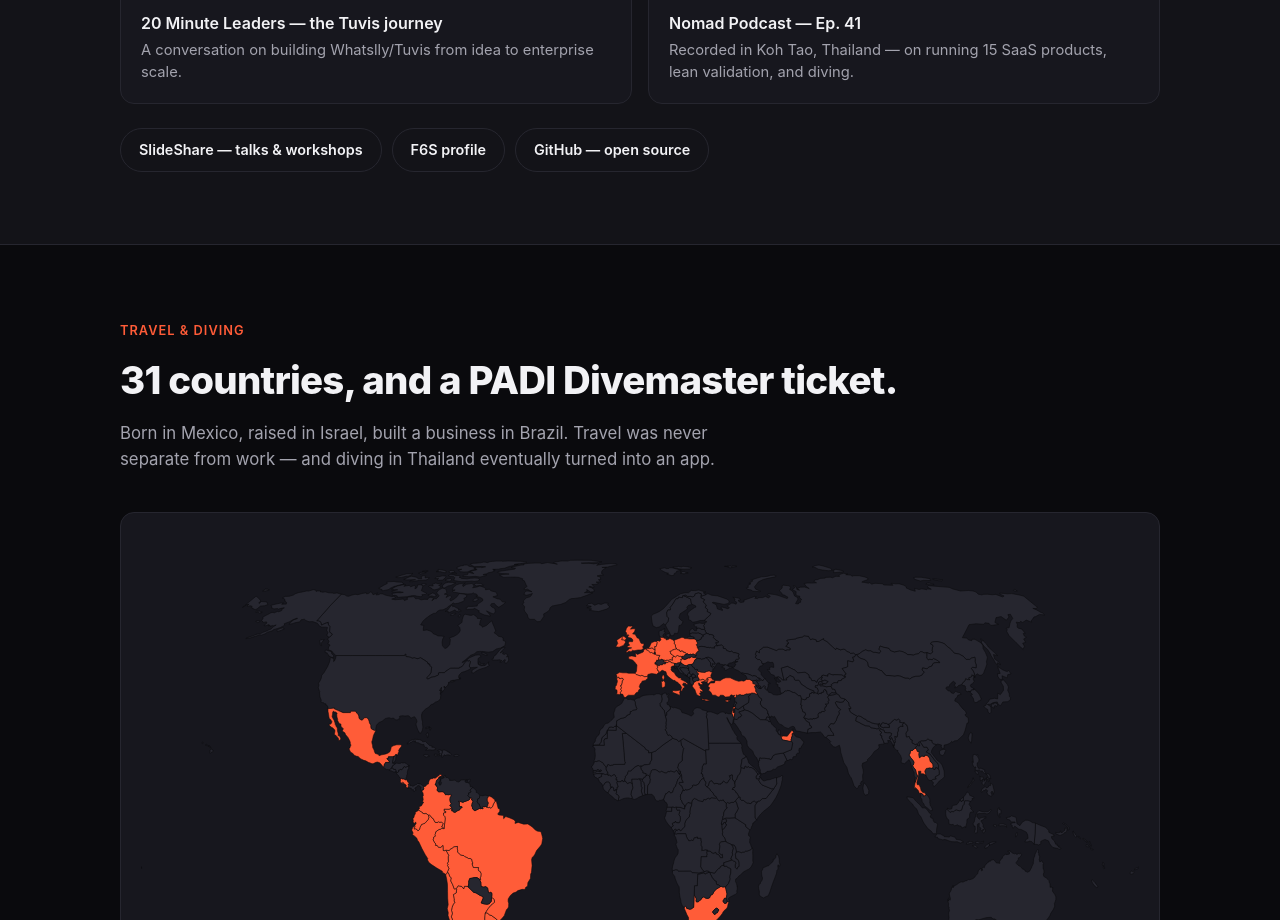
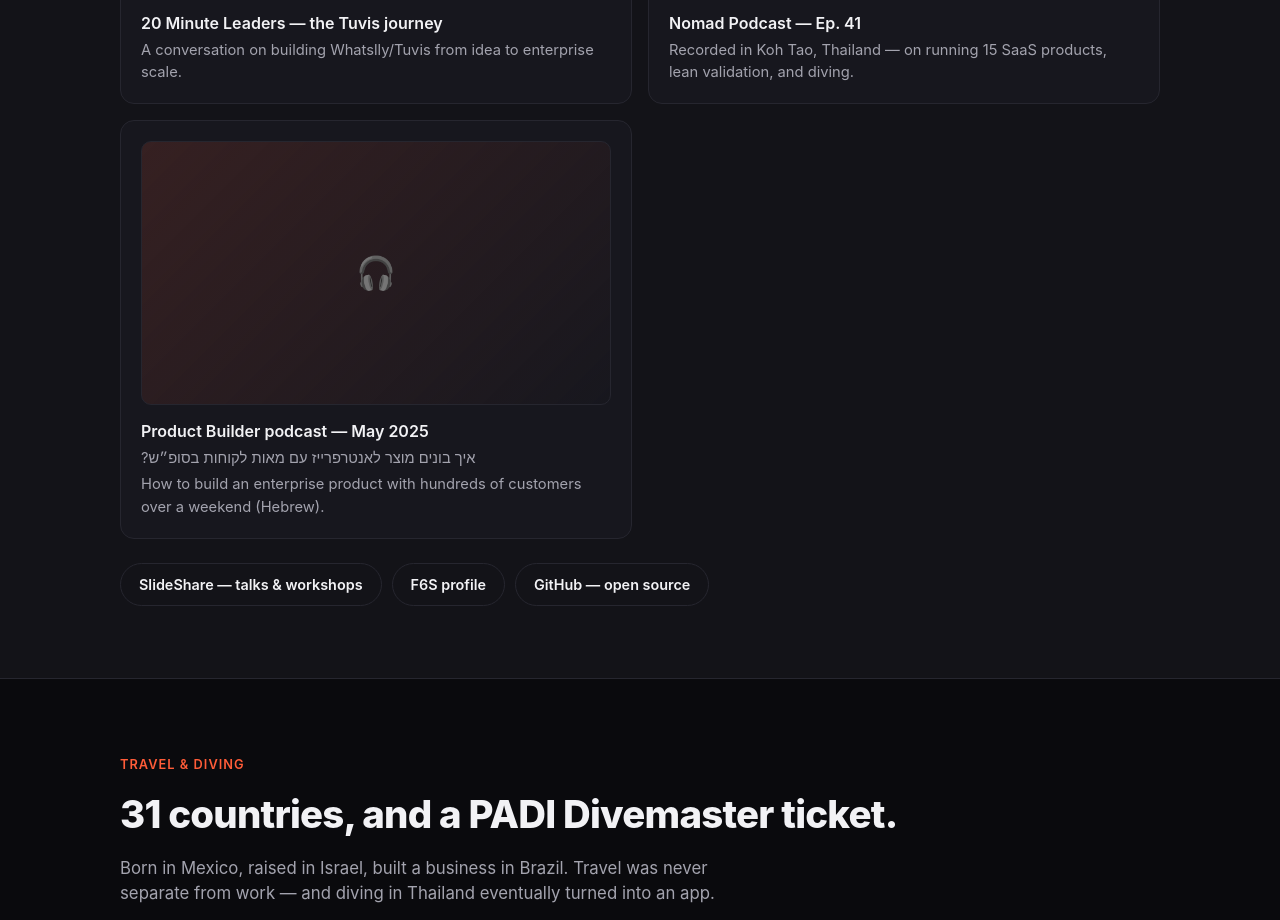
Before and after one commit to yanirclsr/ycalisar, an Astro site: page / in a window 1280 px wide. Shown: the part 8265-9185 px from the top of the page. Built offline with nearby package versions, Linux system fonts and the light colour scheme; Astro itself is replaced by a stand-in of ours.

Commit message:
Add Product Builder podcast episode to Media section
Co-Authored-By: Claude Opus 5.5 <noreply@anthropic.com>
Claude-Session: https://claude.ai/code/session_01KwegfUieFh7qqZxVFvcrU1

```diff
--- a/src/components/Media.astro
+++ b/src/components/Media.astro
@@ -35,6 +35,16 @@ const youtubeId = 'z-7wHEJY8P8';
 					<p class="hook">Recorded in Koh Tao, Thailand — on running 15 SaaS products, lean validation, and diving.</p>
 				</a>
 			</div>
+			<div class="card reveal">
+				<a href={links.productBuilderPodcast} target="_blank" rel="noopener" style="text-decoration: none; display: block;">
+					<div style="aspect-ratio: 16/9; border-radius: 10px; background: linear-gradient(135deg, var(--accent-dim), var(--bg-card)); display: flex; align-items: center; justify-content: center; border: 1px solid var(--border);">
+						<span style="font-size: 2rem;">🎧</span>
+					</div>
+					<p style="margin-top: 14px; font-weight: 600;">Product Builder podcast — May 2025</p>
+					<p class="hook" dir="rtl" lang="he" style="text-align: left;">איך בונים מוצר לאנטרפרייז עם מאות לקוחות בסופ״ש?</p>
+					<p class="hook">How to build an enterprise product with hundreds of customers over a weekend (Hebrew).</p>
+				</a>
+			</div>
 		</div>
 
 		<div class="link-row reveal" style="margin-top: 24px;">
--- a/src/data/links.ts
+++ b/src/data/links.ts
@@ -12,6 +12,7 @@ export const links = {
 	youtube20MinuteLeaders: 'https://www.youtube.com/watch?v=z-7wHEJY8P8',
 	facebook20MinuteLeaders:
 		'https://www.facebook.com/20minuteleaders/posts/ep742-yanir-calisar-ceo-co-founder-whatsllyfun-fact-yanir-can-play-any-song-on-h/465526061778159/',
+	productBuilderPodcast: 'https://open.spotify.com/episode/3tHVI84uaZni46nosJngzG',
 	nomadPodcast: 'https://nomadpodcast.com/ep-41-yanir-calisar/',
 	races: 'https://races.co.il/',
 	racesApp: 'https://apps.apple.com/il/app/%D7%A8%D7%99%D7%99%D7%A1-%D7%96/id6767002677',
```
